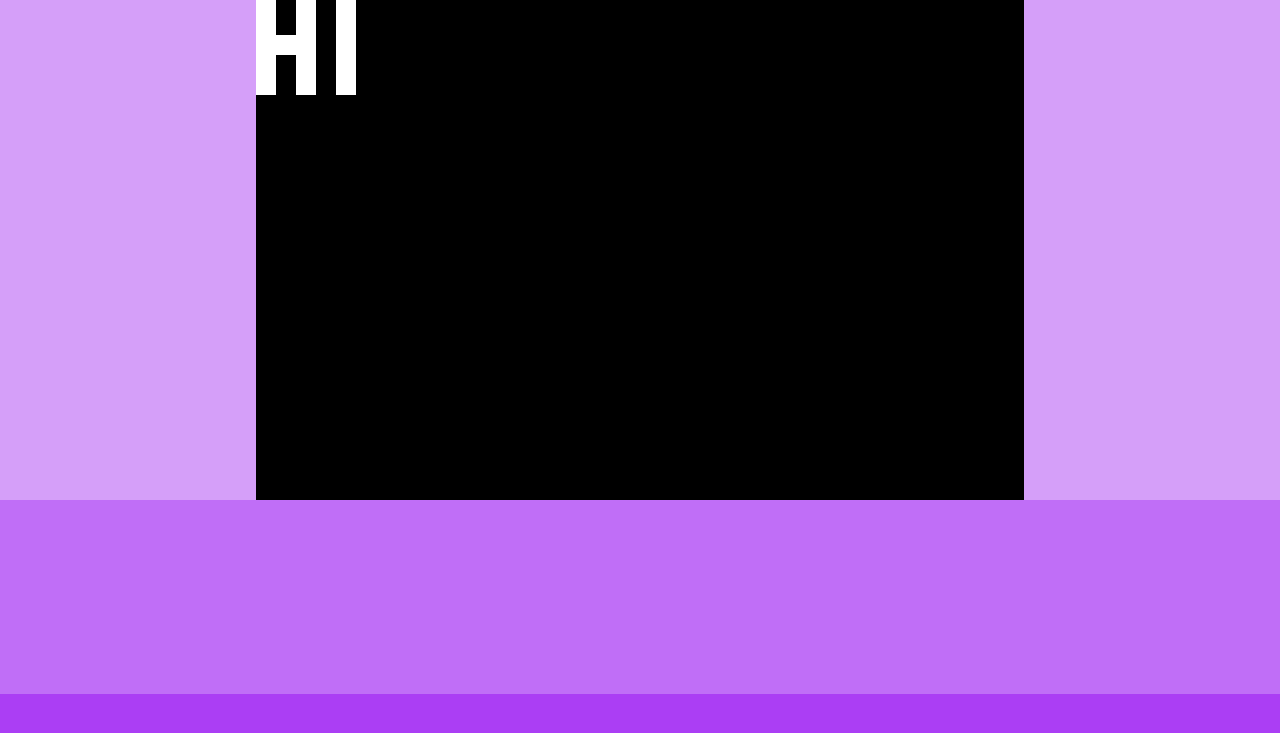
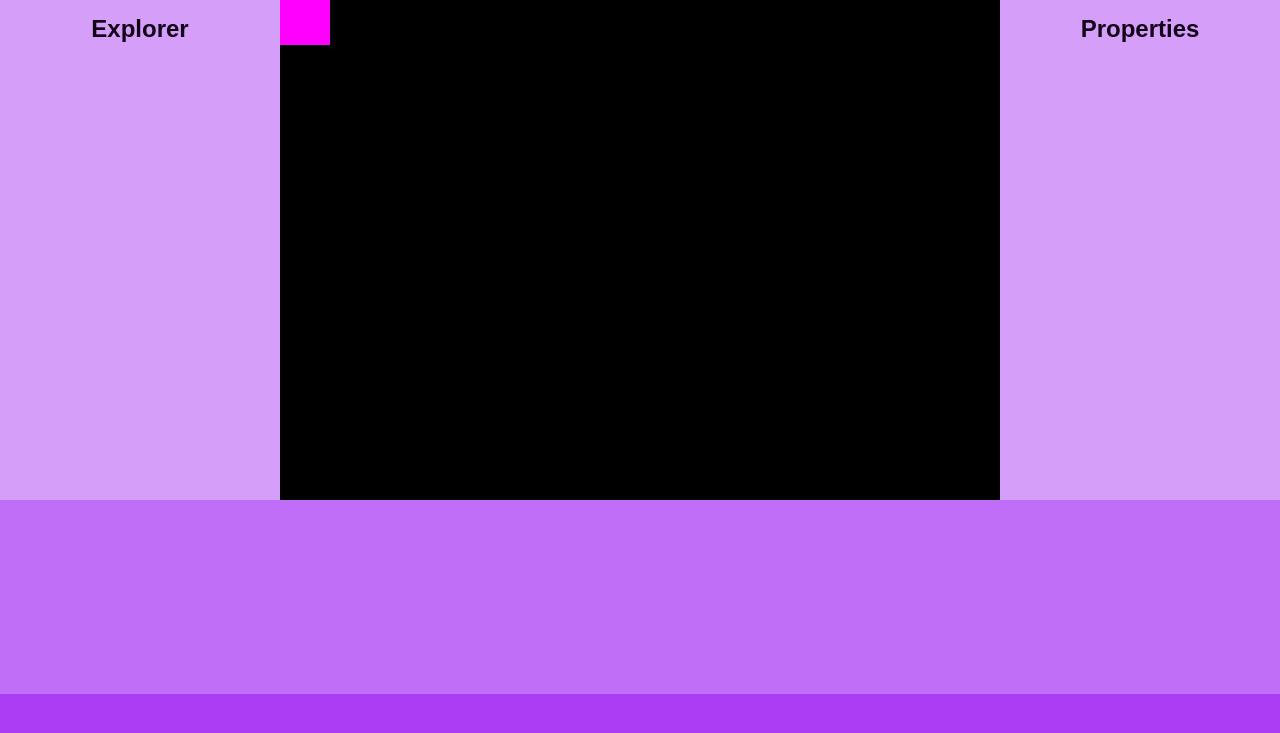
Before and after one commit to Logobot3000/astral, a website: page pages/edit.html in a window 1280 px wide. Shown: the part 67-800 px from the top of the page. Drawn offline with Linux system fonts and the light colour scheme.

Commit message:
let's go guys color update

```diff
--- a/pages/edit.html
+++ b/pages/edit.html
@@ -35,13 +35,17 @@
         </div>
 
         <div class="main-container">
-            <aside></aside>
+            <aside>
+                <h1>Explorer</h1>
+            </aside>
             <main>
                 <div class="canvas-view">
                     <canvas id="c">Your browser needs to be updated. Seriously.</canvas>
                 </div>
             </main>
-            <aside></aside>
+            <aside>
+                <h1>Properties</h1>
+            </aside>
         </div>
         <section></section>
         <footer></footer>
--- a/static/css/edit.css
+++ b/static/css/edit.css
@@ -25,6 +25,9 @@ header {
 aside {
     flex: 0.2;
     background-color: var(--background-200);
+    text-align: center;
+    padding: 20px;
+    box-sizing: border-box;
 }
 
 main {
--- a/static/js/edit.js
+++ b/static/js/edit.js
@@ -54,11 +54,12 @@ getTheme();
 document.getElementById('theme-switcher').addEventListener('click', toggleTheme);
 document.getElementById('gear').addEventListener('click', toggleSettings);
 
-const game = await new Game(document.getElementById('c'));
+//###########################################################################################//
+
+const game = await new Game();
+
 game.objects = [
-    new GameObject2D(game, 0, 0, 20, 100),
-    new GameObject2D(game, 20, 40, 20, 20),
-    new GameObject2D(game, 40, 0, 20, 100),
-    new GameObject2D(game, 80, 0, 20, 100),
+    new GameObject2D(game, 0, 0, 50, 50, [255, 0, 255, 1])
 ];
+
 game.Run();
--- a/static/js/webgl/game.mjs
+++ b/static/js/webgl/game.mjs
@@ -1,7 +1,7 @@
 export default class Game {
-    constructor(canvas) {
+    constructor() {
         return (async () => {
-            this.canvas = canvas;
+            this.canvas = document.getElementById('c');
             this.canvasView = document.querySelector('.canvas-view');
 
             this.canvas.height = this.canvasView.clientHeight;
@@ -28,6 +28,7 @@ export default class Game {
 
             this.programInfo.attributeLocations.position = this.gl.getAttribLocation(this.programInfo.program, "aPosition");
             this.programInfo.uniformLocations.resolution = this.gl.getUniformLocation(this.programInfo.program, "uResolution");
+            this.programInfo.uniformLocations.color = this.gl.getUniformLocation(this.programInfo.program, "uColor");
 
             this.buffers = {
                 position: this.gl.createBuffer()
--- a/static/js/webgl/gameobject2d/gameobject2d.mjs
+++ b/static/js/webgl/gameobject2d/gameobject2d.mjs
@@ -1,10 +1,11 @@
 export default class GameObject2D {
-    constructor (game, x, y, width, height) {
+    constructor (game, x, y, width, height, color) {
         this.game = game;
         this.x = x;
         this.y = y;
         this.width = width;
         this.height = height;
+        this.color = color;
     }
 
     Start = () => {}
@@ -31,6 +32,8 @@ export default class GameObject2D {
         ];
 
         this.game.gl.bufferData(this.game.gl.ARRAY_BUFFER, new Float32Array(this.vertices), this.game.gl.STATIC_DRAW);
+        this.game.gl.uniform4f(this.game.programInfo.uniformLocations.color,
+            this.color[0] / 255, this.color[1] / 255, this.color[2] / 255, this.color[3]);
         this.game.gl.drawArrays(this.game.gl.TRIANGLES, 0, 6);
     }
 }
--- a/static/js/webgl/shaders/fragment.frag
+++ b/static/js/webgl/shaders/fragment.frag
@@ -2,6 +2,8 @@
 
 precision mediump float;
 
+uniform vec4 uColor;
+
 void main() {
-    gl_FragColor = vec4(1, 1, 1, 1);
+    gl_FragColor = uColor;
 }
```
